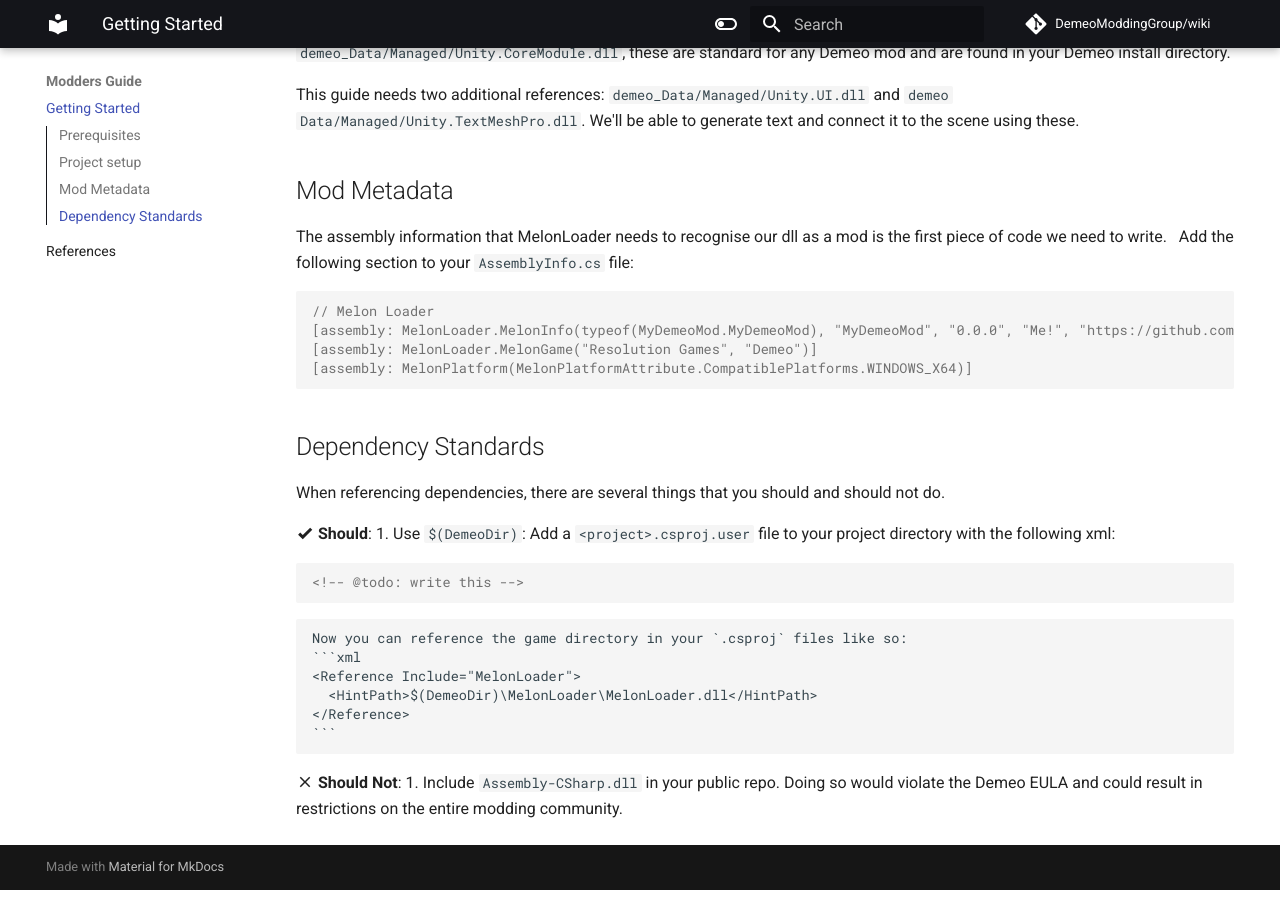
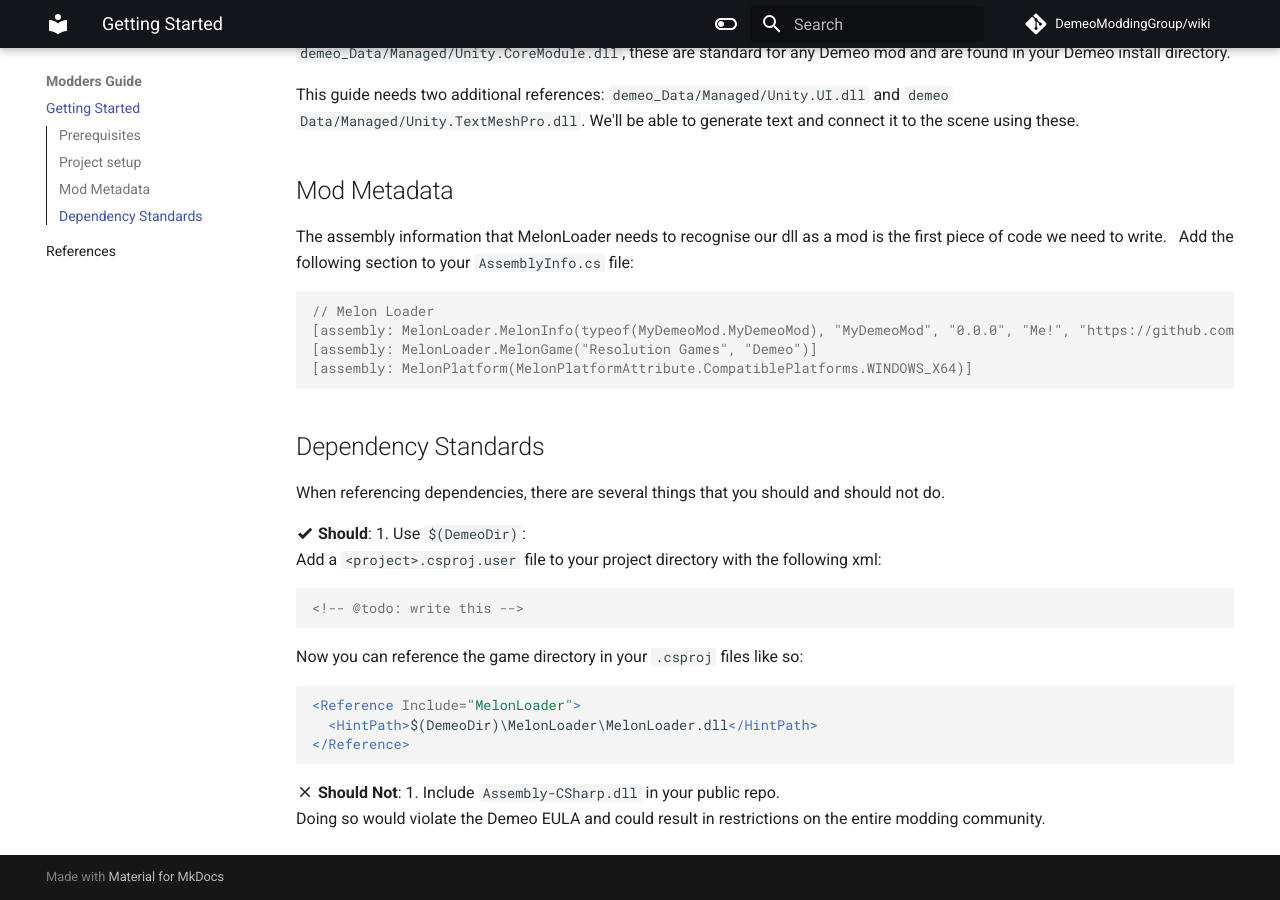
Before and after one commit to DemeoModdingGroup/wiki, an MkDocs documentation site: the page built from docs/modders-guide/getting-started.md, in a window 1280 px wide and 900 px high, scrolled down 700 px. Built offline with MkDocs 1.6.1 and Material for MkDocs 9.7.7, drawn with Linux system fonts in a browser that asks for light colours; comment, search, counter and statistics services are not loaded.

Commit message:
fix: formatting

````diff
--- a/docs/modders-guide/getting-started.md
+++ b/docs/modders-guide/getting-started.md
@@ -31,12 +31,11 @@
 When referencing dependencies, there are several things that you should and should not do.
 
 **:material-check-bold: Should**:
-1. Use `$(DemeoDir)`:
+  1. Use `$(DemeoDir)`:\
     Add a `<project>.csproj.user` file to your project directory with the following xml:
     ```xml
     <!-- @todo: write this -->
     ```
-
     Now you can reference the game directory in your `.csproj` files like so:
     ```xml
     <Reference Include="MelonLoader">
@@ -45,5 +44,5 @@
     ```
 
 **:material-close: Should Not**:
-1. Include `Assembly-CSharp.dll` in your public repo.
+  1. Include `Assembly-CSharp.dll` in your public repo.\
     Doing so would violate the Demeo EULA and could result in restrictions on the entire modding community.
````
